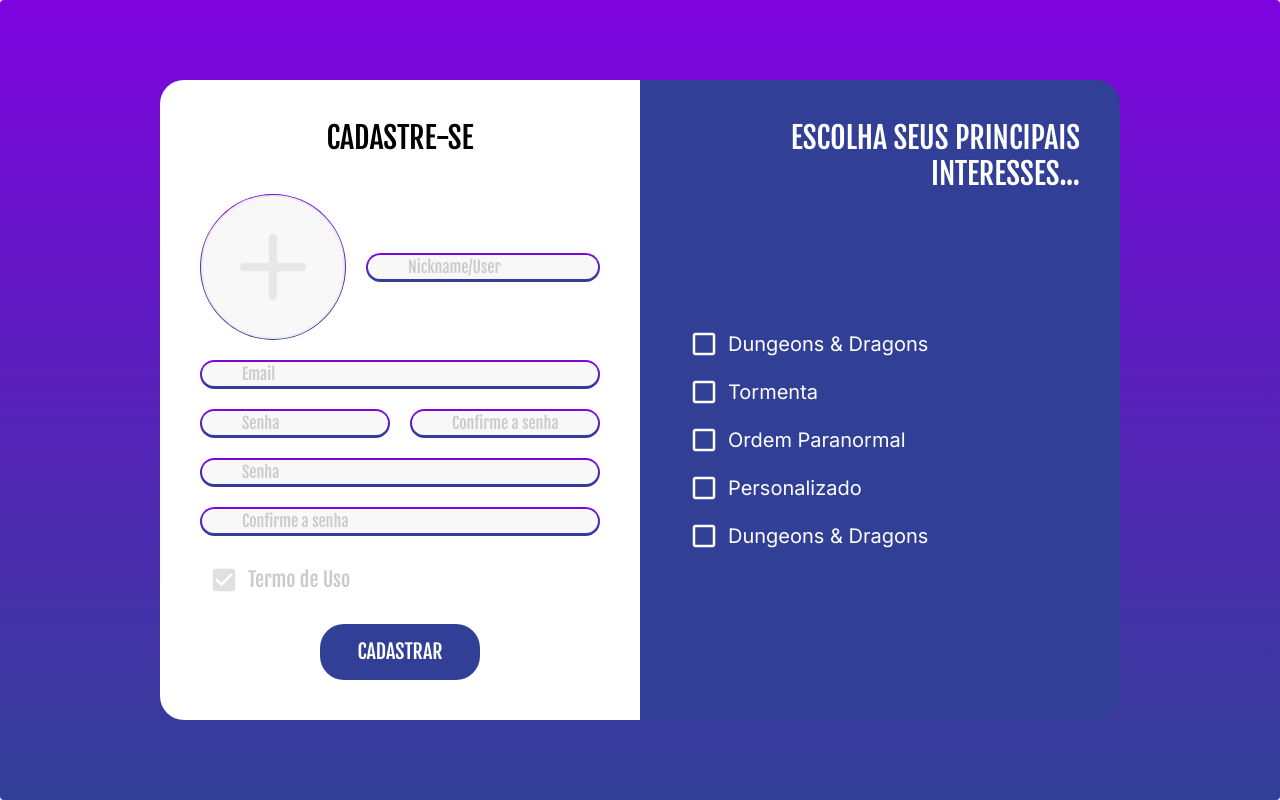
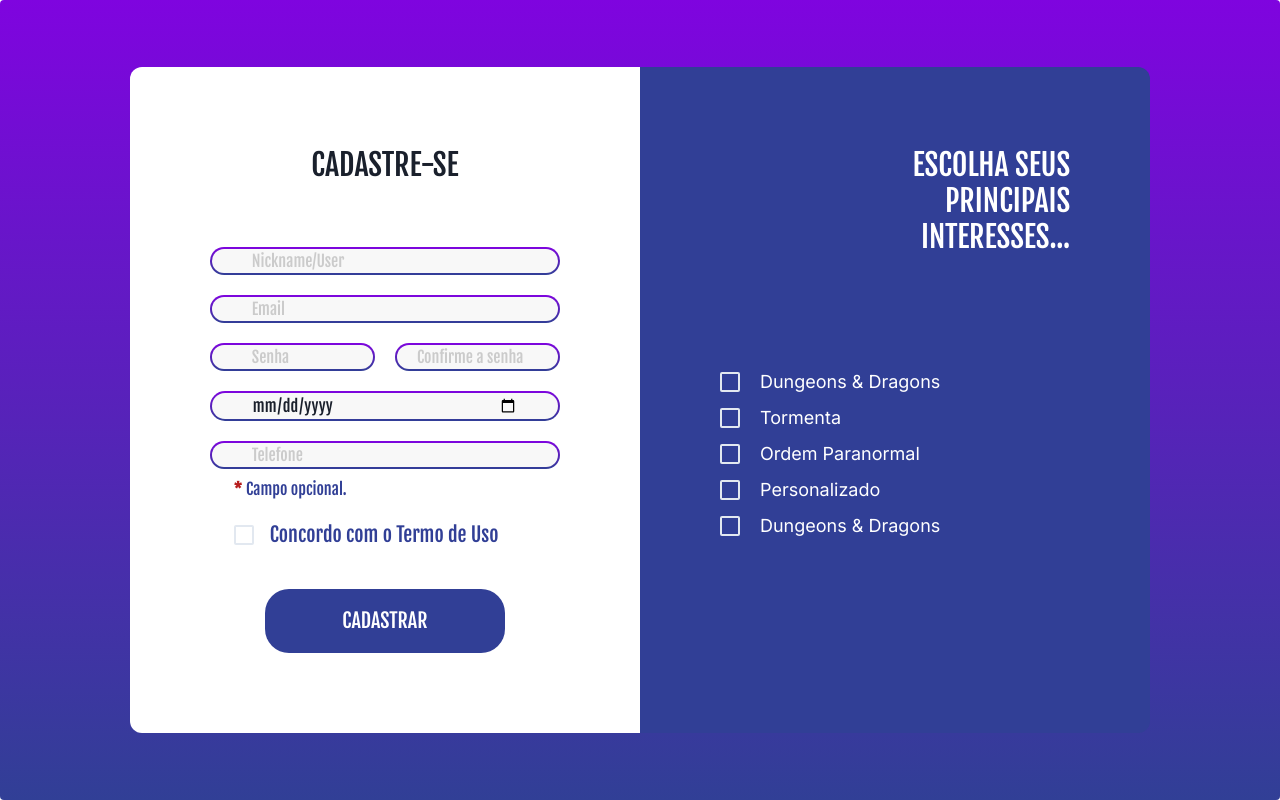
Before and after one commit to GOJYN-Solutions/SGMRPG-Front, a React (Create React App) app: page /register in a window 1280 px wide. Built offline with nearby package versions, Linux system fonts and the light colour scheme.

Commit message:
Consertando tela de registro

```diff
--- a/package.json
+++ b/package.json
@@ -3,6 +3,7 @@
   "version": "0.1.0",
   "private": true,
   "dependencies": {
+    "@chakra-ui/react": "^2.8.1",
     "@emotion/react": "^11.11.1",
     "@emotion/styled": "^11.11.0",
     "@material-tailwind/react": "^2.1.2",
@@ -11,6 +12,7 @@
     "@testing-library/jest-dom": "^5.17.0",
     "@testing-library/react": "^13.4.0",
     "@testing-library/user-event": "^13.5.0",
+    "framer-motion": "^10.16.4",
     "react": "^18.2.0",
     "react-dom": "^18.2.0",
     "react-icons": "^4.11.0",
--- a/src/Components/ButtonForm/ButtonForm.jsx
+++ b/src/Components/ButtonForm/ButtonForm.jsx
@@ -1,6 +1,6 @@
 export default function ButtonForm({onClick, text, className}){
 
-    let style = "w-40 h-14 text-xl text-white rounded-3xl font-nonito"
+    let style = "w-60 h-16 text-xl text-white rounded-3xl font-nonito"
 
     return(
         <button className={`${style} ${className}`} onClick={onClick}>
--- a/src/Components/Checkbox/Checkboxs.jsx
+++ b/src/Components/Checkbox/Checkboxs.jsx
@@ -1,6 +1,7 @@
-import Checkbox from '@mui/material/Checkbox';
 import { common } from '@mui/material/colors';
 import { BsCheck } from 'react-icons/bs'
+import { ChakraProvider } from '@chakra-ui/react'
+import { Checkbox} from '@chakra-ui/react'
 
 
 
@@ -18,18 +19,9 @@ export default function Checkboxs({label, labelStyle, checked}) {
     if(label) return (
         <div className='flex items-center'>
             <div className=''>
-                <Checkbox
-                    sx={{
-                        '& .MuiSvgIcon-root': { fontSize: 30 },
-                        color: common['white'],
-                        '&.Mui-checked': {
-                            color: common['white'],
-                        }
-                    }}
-                    checked={checked}
-                />
+                <ChakraProvider><Checkbox size='lg' className={checkboxStyle.label} spacing={5}>{label}</Checkbox></ChakraProvider>
             </div>
-            <p className={checkboxStyle.label}>{label}</p>
+            <p className={checkboxStyle.label}></p>
         </div>
     );
   }
--- a/src/Pages/Register/Register.jsx
+++ b/src/Pages/Register/Register.jsx
@@ -1,10 +1,12 @@
-import { useState } from 'react';
-import Checkboxs from '../../Components/Checkbox/Checkboxs';
+import { useEffect, useState } from 'react';
 import { FiPlus } from 'react-icons/fi'
 import Input from '../../Components/Input/Input';
 import ButtonForm from '../../Components/ButtonForm/ButtonForm';
-import Checkbox from '@mui/material/Checkbox';
 import { grey } from '@mui/material/colors';
+import { ChakraProvider } from '@chakra-ui/react'
+import { Checkbox} from '@chakra-ui/react'
+import Checkboxs from '../../Components/Checkbox/Checkboxs';
+
 
 
 // setFriends(
@@ -24,6 +26,8 @@ export default function Register() {
         email: '',
         password: '',
         confirmPassword: '',
+        birth: '',
+        tel: '',
 
         choices: [{
         }, {
@@ -44,23 +48,23 @@ export default function Register() {
         }]
     })
 
+
+
+
+
   return (
     <>
-        <div className="h-screen w-screen px-40 py-20 rounded bg-gradient-to-b from-[#7F04DF] to-[#313F96] flex flex-row ">
-
-            <div className='h-full w-1/2 justify-center flex flex-col bg-white rounded-l-3xl'>
-                <div className='flex w-full h-full p-10 flex-col justify-between'>
+        <div className="h-screen w-screen rounded bg-gradient-to-b from-[#7F04DF] to-[#313F96] flex items-center justify-center">
+            <div className='flex flex-row '>
+                <div className='w-1/2 p-10 justify-center flex flex-col bg-white rounded-l-xl'>
+                    <div className='flex gap-16 p-10 flex-col justify-between '>
                         <div className='h-1/6 flex justify-center'>
                             <p className='2xl:text-4xl xl:text-3xl font-nonito'>CADASTRE-SE</p>
                         </div>
-                    <div className='h-full flex flex-col gap-5'>
+                        <div className='h-full flex flex-col gap-10'>
+                            <div className='flex flex-col gap-5'>
                                 <div className=''>
                                     <div className='flex items-center gap-5'>
-                                <div className='p-[1px] bg-gradient-to-b from-[#7F04DF] to-[#313F96] rounded-full'>
-                                    <button className='w-36 h-36 border-2 bg-[#F8F8F8] rounded-full flex  items-center justify-center'>
-                                        <FiPlus className='w-full h-full p-5' color='#E7E7E7'/>
-                                    </button>
-                                </div>
                                         <Input className={"w-full"} value={user.nick} placeholder="Nickname/User"
                                             onChange={e => setUser({...user, nick: e.target.value})}/>
                                     </div>
@@ -74,30 +78,31 @@ export default function Register() {
                                     <div className='flex gap-5'>
                                         <Input type='password' className={"w-full"} value={user.password} placeholder="Senha"
                                             onChange={e => setUser({...user, password: e.target.value})}/>
-                                <Input type='password' className={"w-full"} value={user.confirmPassword} placeholder="Confirme a senha"
+                                        <Input type='password' className={"px-5"} value={user.confirmPassword} placeholder="Confirme a senha"
                                             onChange={e => setUser({...user, confirmPassword: e.target.value})}/>
                                     </div>
 
 
-                            <Input type='password' className={"w-full"} value={user.password} placeholder="Senha"
-                                    onChange={e => setUser({...user, password: e.target.value})}/>
-                            <Input type='password' className={"w-full"} value={user.confirmPassword} placeholder="Confirme a senha"
-                                    onChange={e => setUser({...user, confirmPassword: e.target.value})}/>
+                                    <Input type='date' className={"w-full"} value={user.password} placeholder="Data de Nascimento"
+                                            onChange={e => setUser({...user, birth: e.target.value})}/>
+                                    <div className='flex flex-col gap-2'>
+                                        <Input type="number" className={"w-full"} value={user.tel} placeholder="Telefone"
+                                                onChange={e => setUser({...user, tel: e.target.value})}/>
+
+                                        <p className='flex font-nonito text-base text-[#313F96] px-6 gap-1'>
+                                            <b className='text-red-900'>*</b>Campo opcional.
+
+                                        </p>
+                                    </div>
                                 </div>
 
-                        <div className='flex items-center'>
-                            <Checkbox defaultChecked color="default"
-                                sx={{
-                                    '& .MuiSvgIcon-root': { fontSize: 30 },
-                                    color: grey[300],
-                                    '&.Mui-checked': {
-                                        color: grey[300],
-                                    }
-                                }}
-                            />
-                            <p className='flex font-nonito text-xl text-[#CBCBCB]'>Termo de Uso</p>
+                                <div className='flex items-center gap-4 px-6'>
+
+                                <   ChakraProvider><Checkbox size='lg' spacing={5}></Checkbox></ChakraProvider>
+
+                                    <p className='flex font-nonito text-xl text-[#313F96]'>Concordo com o Termo de Uso</p>
                                 </div>
-
+                            </div>
                             <div className='flex justify-center '>
                                 <ButtonForm className={'bg-[#313F96]'} onClick={e=>alert(JSON.stringify(user))} text={'CADASTRAR'}/>
                             </div>
@@ -105,18 +110,19 @@ export default function Register() {
                     </div>
                 </div>
 
-            <div className='h-full w-1/2 justify-center flex flex-col bg-[#313F96] rounded-r-3xl'>
+                <div className='w-1/2 p-10 justify-center flex flex-col bg-[#313F96] rounded-r-xl'>
                     <div className='flex w-full h-full p-10 flex-col justify-between'>
-                    <div className='h-1/6 flex justify-center'>
-                        <p className='text-end 2xl:text-4xl xl:text-3xl font-nonito leading-tight text-white'>ESCOLHA SEUS PRINCIPAIS INTERESSES...</p>
-                    </div>
-                    <div className='h-full flex items-start flex-col justify-center'>
-                        <div>
+
+                            <p className='text-end 2xl:text-4xl xl:text-3xl font-nonito leading-tight text-white'>ESCOLHA SEUS <br/> PRINCIPAIS <br/> INTERESSES...</p>
+
+                        <div className='h-full gap-2 flex items-start flex-col justify-center'>
+
                             {
                                     user.choices.map(choice =>(
                                         <Checkboxs labelStyle={'text-white'} label={choice.label}/>
                                     ))
                                 }
+
                         </div>
                     </div>
                 </div>
```
Also changed, not shown: src/Components/Input/Input.jsx (+5 -2 lines), 1 other file (tests, documents, lock files or other folders). Lines whose indentation alone changed are shown as unchanged.
